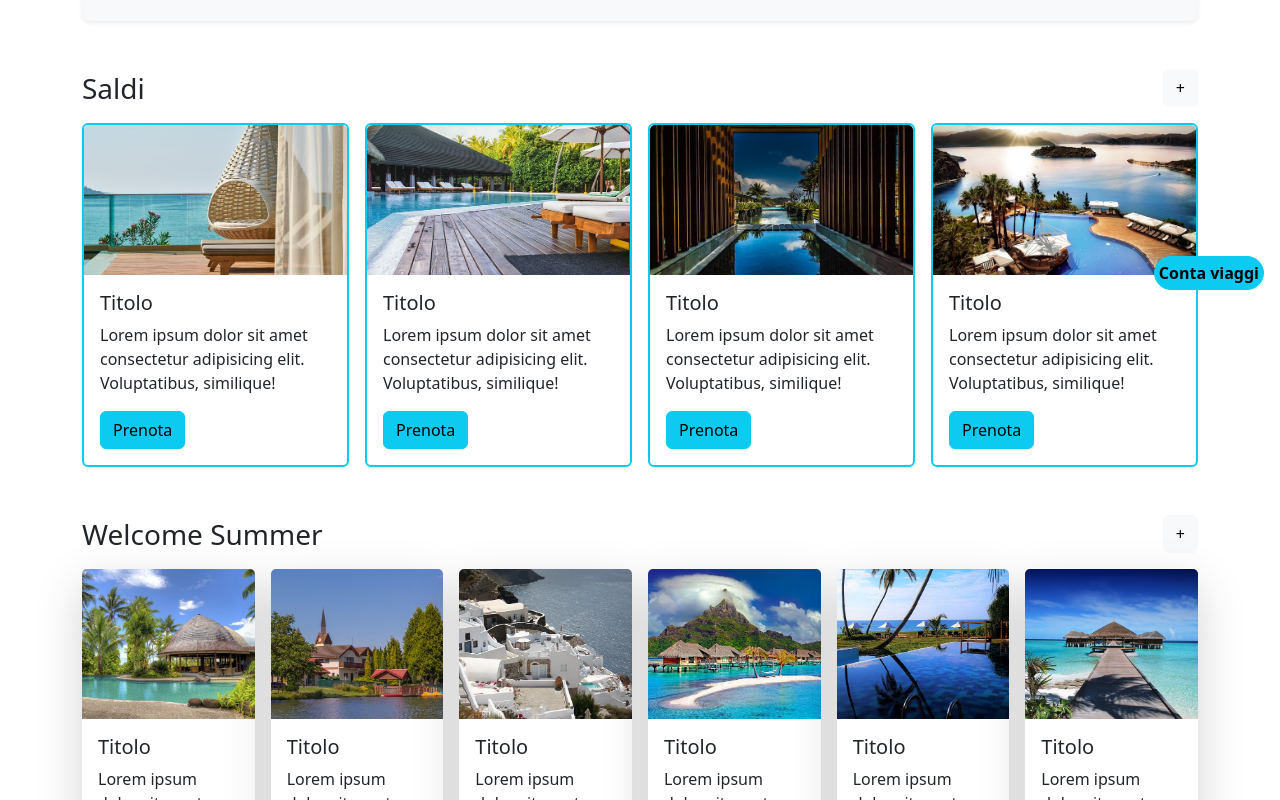
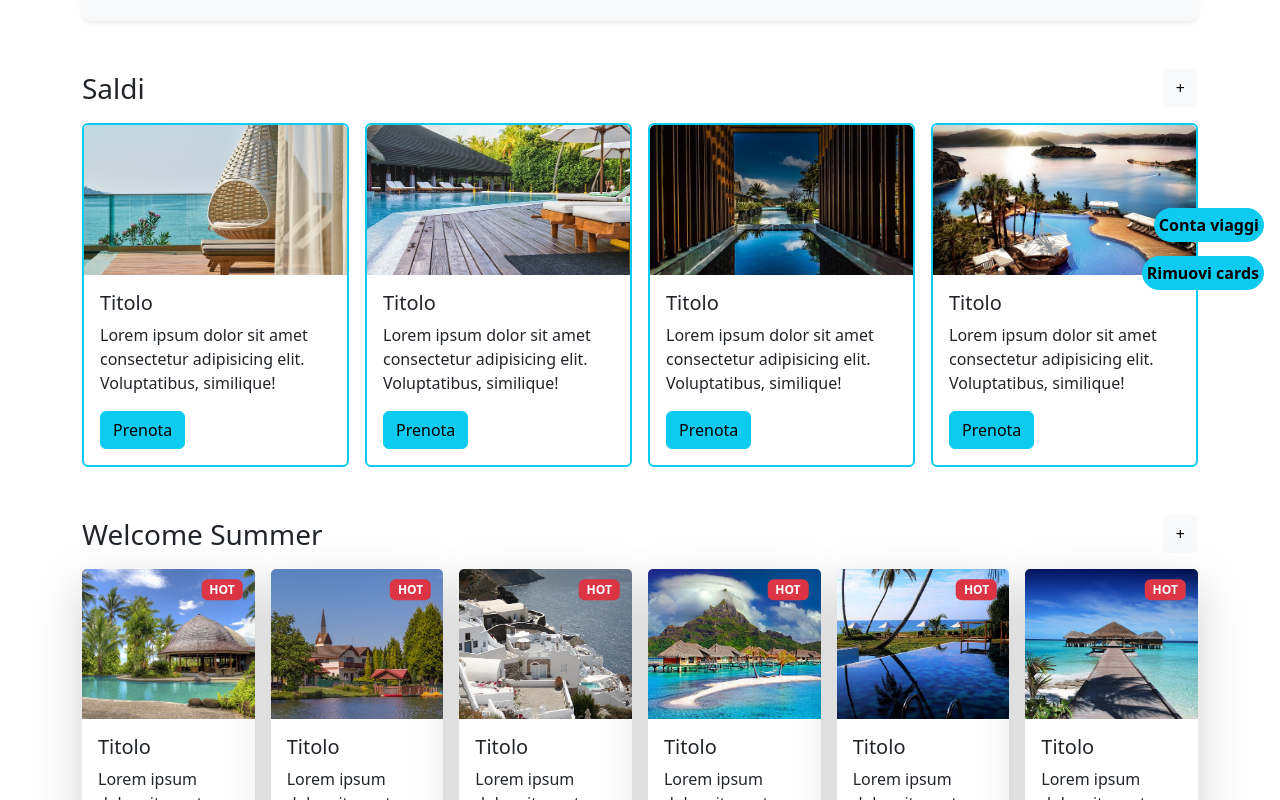
Before and after one commit to AdrianaGaglio/U2-W2-D2-Bootstrap, a plain HTML site: page index.html in a window 1280 px wide. Shown: the part 478-1278 px from the top of the page. Drawn offline with nearby package versions, Linux system fonts and the light colour scheme.

Commit message:
complete exercise

```diff
--- a/index.html
+++ b/index.html
@@ -28,14 +28,24 @@
       }
 
       #tripsCounter {
-        position: fixed;
+        bottom: 5rem;
+        right: 1rem;
+      }
+
+      #removeCards {
         bottom: 2rem;
         right: 1rem;
-        display: none;
+      }
+
+      #tripsCounter,
+      #removeCards {
+        position: fixed;
+        /* display: none; */
       }
 
       @media screen and (min-width: 768px) {
-        #tripsCounter {
+        #tripsCounter,
+        #removeCards {
           display: block;
         }
       }
@@ -389,6 +399,7 @@
       </div>
     </div>
     <button id="tripsCounter" type="button" class="btn btn-info btn-lg p-1 rounded-pill fw-bolder fs-6">Conta viaggi</button>
+    <button id="removeCards" type="button" class="btn btn-info btn-lg p-1 rounded-pill fw-bolder fs-6">Rimuovi cards</button>
     <div class="container-fluid bg-dark">
       <footer class="py-4 text-center">
         <button class="btn btn-outline-secondary mb-4" data-bs-toggle="modal" data-bs-target="#contattaci">Contattaci</button>
--- a/js/script.js
+++ b/js/script.js
@@ -11,8 +11,27 @@ tripsCounter.addEventListener("click", (event) => {
 const hotBadge = () => {
   const summerTrips = document.querySelectorAll("#collapseWelcomeSummer .row .card");
   summerTrips.forEach((trip) => {
+    trip.classList.add("position-relative");
     const badge = document.createElement("span");
+    badge.innerText = "HOT";
     badge.classList.add("badge");
-    trip.style.position = "relative";
+    badge.classList.add("position-absolute");
+    badge.classList.add("text-bg-danger");
+    badge.classList.add("top-0");
+    badge.style.translate = "-30% 50%";
+    badge.classList.add("end-0");
+    trip.appendChild(badge);
+    console.log(trip);
   });
 };
+
+window.addEventListener("load", hotBadge());
+
+const removeCardsBtn = document.getElementById("removeCards");
+
+const removeCards = () => {
+  const cards = Array.from(document.getElementsByClassName("card"));
+  cards.forEach((card) => card.classList.toggle("d-none"));
+};
+
+removeCardsBtn.addEventListener("click", removeCards);
```
Also changed, not shown: info.html (deleted, +0 -90 lines), mockups/desktop.png (deleted), mockups/mobile.png (deleted), mockups/tablet.png (deleted).
